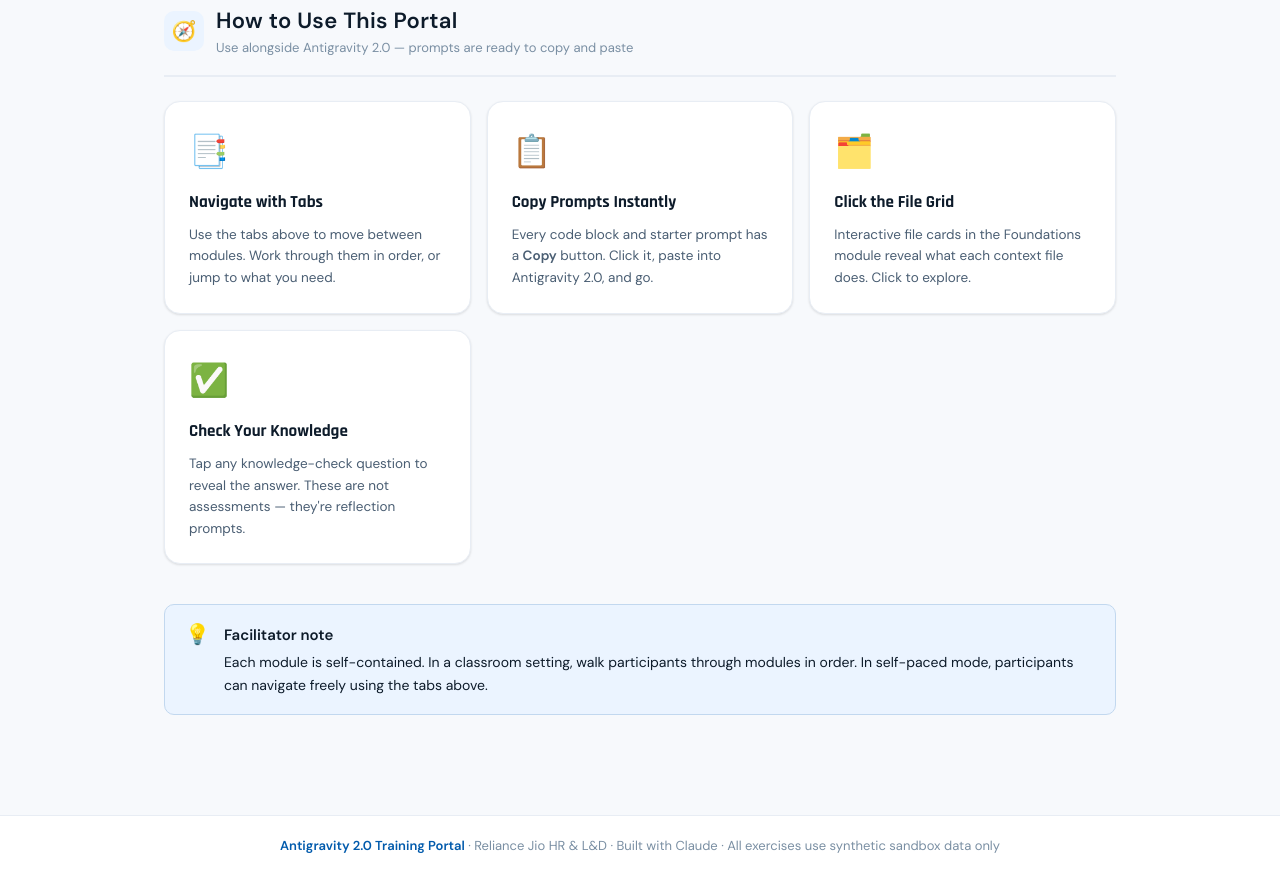
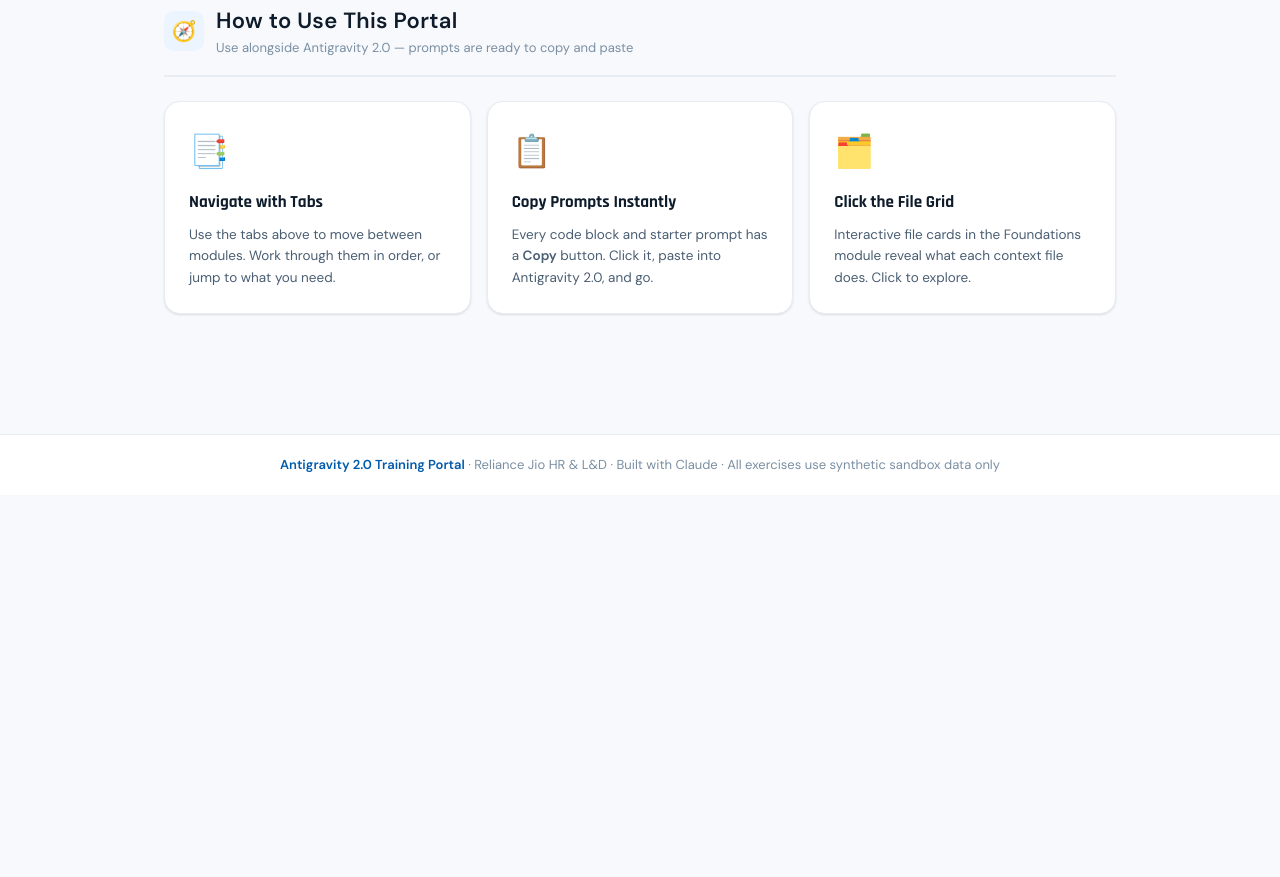
Before and after one commit to nairkavitha/antigravity-training, a plain HTML site: page Outputs/index.html in a window 1280 px wide. Shown: the part 1260-2137 px from the top of the page. After the commit the page ends 1755 px from the top, so only its background shows below. Drawn offline with Linux system fonts and the light colour scheme; a web font is replaced by a local one.

Commit message:
docs/ui: Remove Check Your Knowledge card and Facilitator note from Home tab

```diff
--- a/Outputs/index.html
+++ b/Outputs/index.html
@@ -1502,19 +1502,6 @@
           <div class="cc-title">Click the File Grid</div>
           <div class="cc-body">Interactive file cards in the Foundations module reveal what each context file does. Click to explore.</div>
         </div>
-        <div class="concept-card">
-          <span class="cc-icon">✅</span>
-          <div class="cc-title">Check Your Knowledge</div>
-          <div class="cc-body">Tap any knowledge-check question to reveal the answer. These are not assessments — they're reflection prompts.</div>
-        </div>
-      </div>
-    </div>
-
-    <div class="info-box blue">
-      <div class="info-box-icon">💡</div>
-      <div class="info-box-content">
-        <strong>Facilitator note</strong>
-        Each module is self-contained. In a classroom setting, walk participants through modules in order. In self-paced mode, participants can navigate freely using the tabs above.
       </div>
     </div>
 
```
